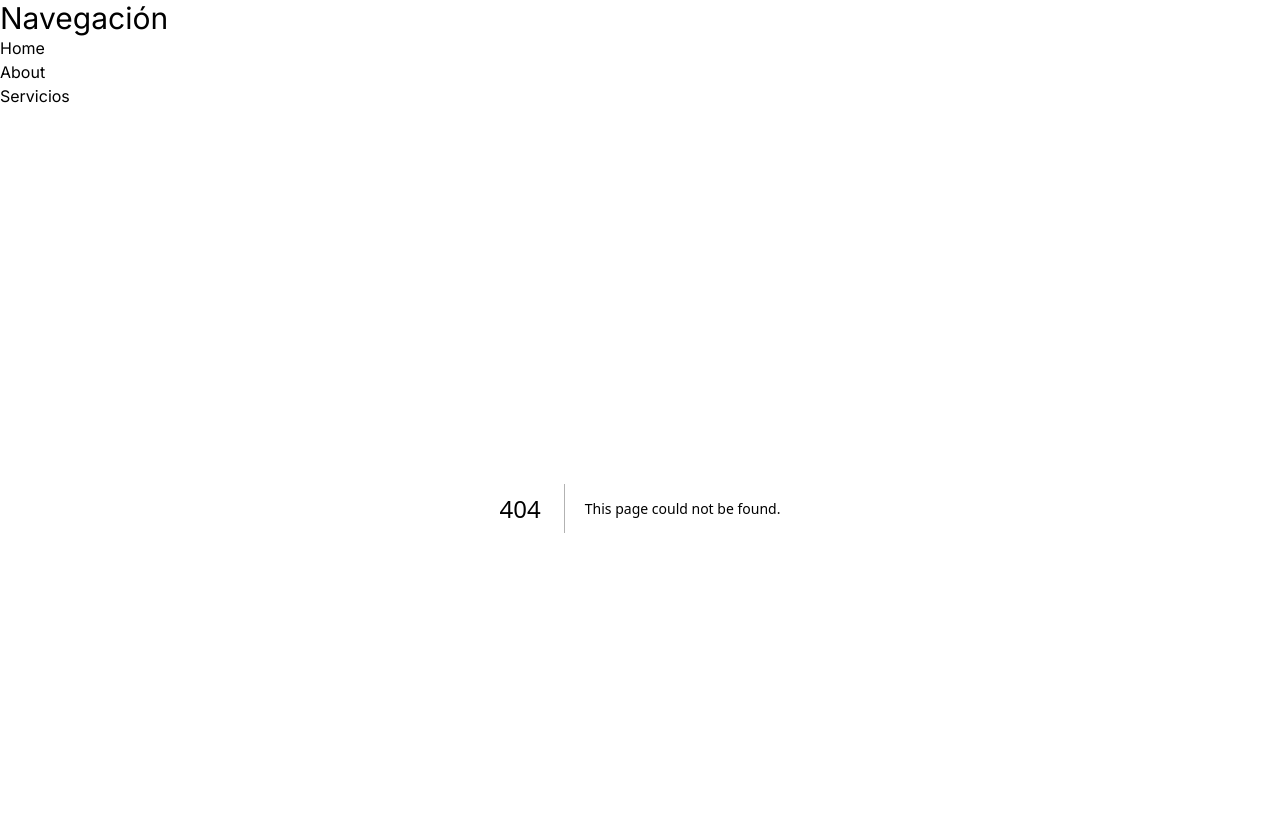
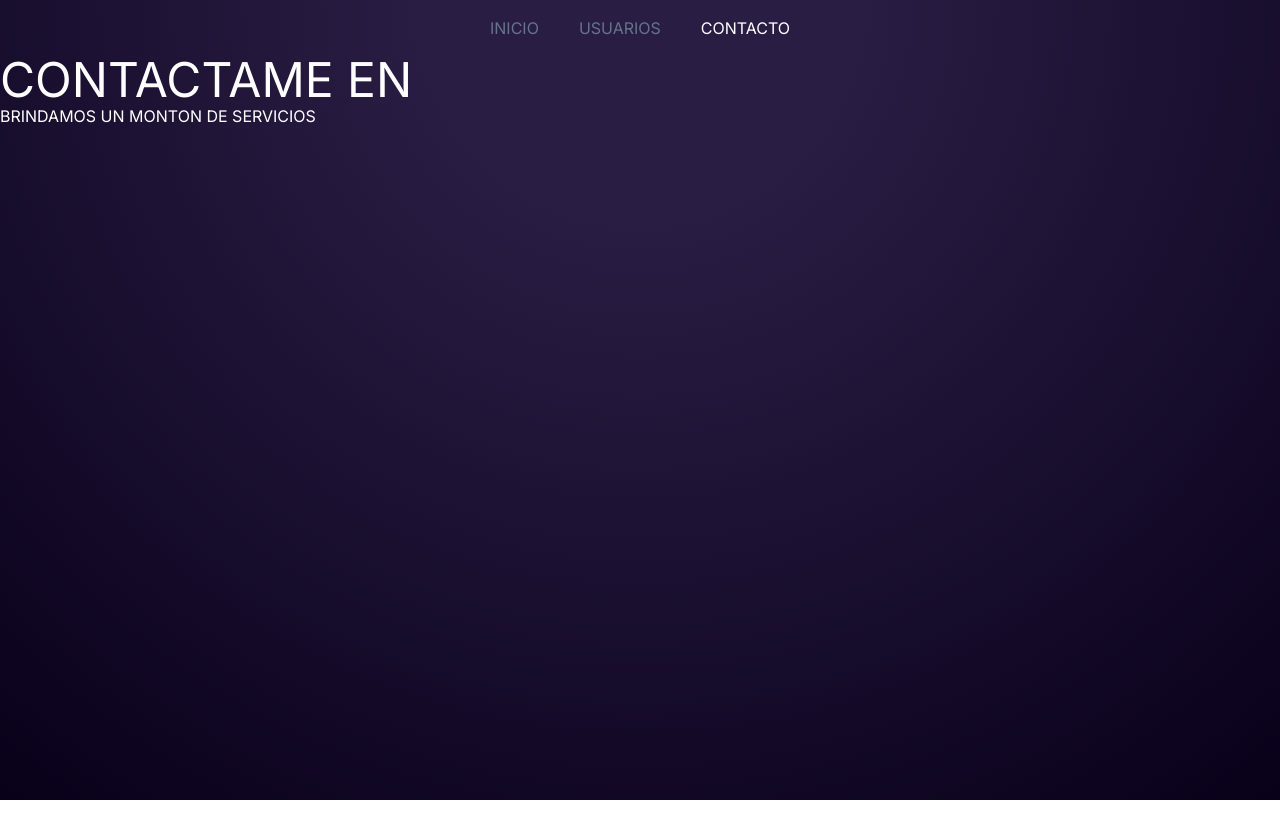
Before and after one commit to echudev/test-next13, a Next.js app: page /contact in a window 1280 px wide. Before the commit this address had no page. Shown: the top 838 px of the page. After the commit the page ends 800 px from the top, so only its background shows below. Built offline with nearby package versions, Linux system fonts and the light colour scheme.

Commit message:
completed link active stile

```diff
--- a/app/about/page.jsx
+++ /dev/null
@@ -1,10 +0,0 @@
-const AboutPage = () => {
-  return (
-    <div>
-        <h1 className="text-5xl">página sobre mi</h1>
-        <p>un monton de cosas sobre mi y sobre lo que hagon para vivir</p>
-    </div>
-  )
-}
-
-export default AboutPage
--- a/app/servicios/page.jsx
+++ b/app/contact/page.jsx
@@ -1,7 +1,7 @@
 const ServicesPage = () => {
   return (
     <div>
-        <h1 className="text-5xl">Servicios</h1>
+        <h1 className="text-5xl">Contactame en</h1>
         <p>brindamos un monton de servicios</p>
     </div>
   )
--- a/app/globals.css
+++ b/app/globals.css
@@ -1,3 +1,19 @@
 @tailwind base;
 @tailwind components;
 @tailwind utilities;
+
+@layer base {
+    html {
+      display: flex;
+      height: 100vh;
+      width: 100vw;
+      flex-direction: column;
+      color: #ffffff;
+      background-image: radial-gradient(
+        circle at top,
+        hsl(260, 40%, 19%) 20%,
+        hsl(260, 100%, 5%)
+      );
+      text-transform: uppercase;
+    }
+  }
--- a/app/page.jsx
+++ b/app/page.jsx
@@ -1,15 +1,9 @@
-import Users from '@/components/Users'
-import { fetchUsers } from '@/utils/api'
-
-async function Home() {
-  const users = await fetchUsers();
-
+async function HomePage() {
   return (
     <div>
       <h1 className="text-5xl text-red-700">Welcome to the gome page</h1>
-      <Users users={users}/>
     </div>
   );
 };
 
-export default Home;
+export default HomePage
--- a/app/users/[id]/page.jsx
+++ b/app/users/[id]/page.jsx
@@ -1,17 +1,26 @@
+'use client'
+import { useRouter, useParams } from 'next/navigation'
+import Image from 'next/image'
 import { getUser } from '@/utils/api'
-import Image from 'next/image'
 
-async function Users({ params }) {
+async function User() {
+  const router = useRouter()
+  const params = useParams()
   const user = await getUser(params.id)
-  console.log(user)
+
 
   return (
     <div>
       <Image width={100} height={100} alt="avatar" src={user.avatar} />
       <div>name: {`${user.first_name} ${user.last_name}`}</div>
       <div>contact: {user.email}</div>
+      <button
+      onClick={()=>{
+        router.push(`/users/`)
+      }}
+      >Volver</button>
     </div>
   )
 }
 
-export default Users
+export default User
--- /dev/null
+++ b/app/users/page.jsx
@@ -0,0 +1,15 @@
+import UsersList from '@/components/UsersList'
+import { fetchUsers } from '@/utils/api'
+
+async function UsersPage() {
+  const users = await fetchUsers();
+
+  return (
+    <div>
+        <h1 className="text-5xl">Usuarios</h1>
+        <UsersList users={users}/>
+    </div>
+  )
+}
+
+export default UsersPage
--- a/components/Navigation.jsx
+++ b/components/Navigation.jsx
@@ -1,16 +1,35 @@
-import Link from 'next/link'
+"use client";
+import Link from "next/link";
+import { usePathname } from "next/navigation";
+
+const navLinks = [
+  { name: "inicio", href: "/" },
+  { name: "usuarios", href: "/users" },
+  { name: "contacto", href: "/contact" },
+];
 
 const Navigation = () => {
+  const pathname = usePathname();
+
   return (
-    <>
-       <h1 className="text-3xl">Navegación</h1>
-      <ul>
-        <li><Link href="/">Home</Link></li>
-        <li><Link href="/about">About</Link></li>
-        <li><Link href="/servicios">Servicios</Link></li>
-      </ul>
-      </>
-  )
-}
+    <div className="flex flex-row w-full justify-center gap-10 p-4">
+      {navLinks.map((link, i) => {
+        const isActive = pathname === link.href;
 
-export default Navigation
+        return (
+          <Link
+            className={
+              isActive ? "text-white transition" : "text-slate-500 transition"
+            }
+            key={i}
+            href={link.href}
+          >
+            {link.name}
+          </Link>
+        );
+      })}
+    </div>
+  );
+};
+
+export default Navigation;
--- a/components/Users.jsx
+++ b/components/UsersList.jsx
@@ -2,7 +2,7 @@
 import Image from 'next/image'
 import { useRouter } from 'next/navigation'
 
-function Users({ users }) {
+function UsersList({ users }) {
 
   const router = useRouter()
 
@@ -24,4 +24,4 @@ function Users({ users }) {
   )
 }
 
-export default Users
+export default UsersList
```
